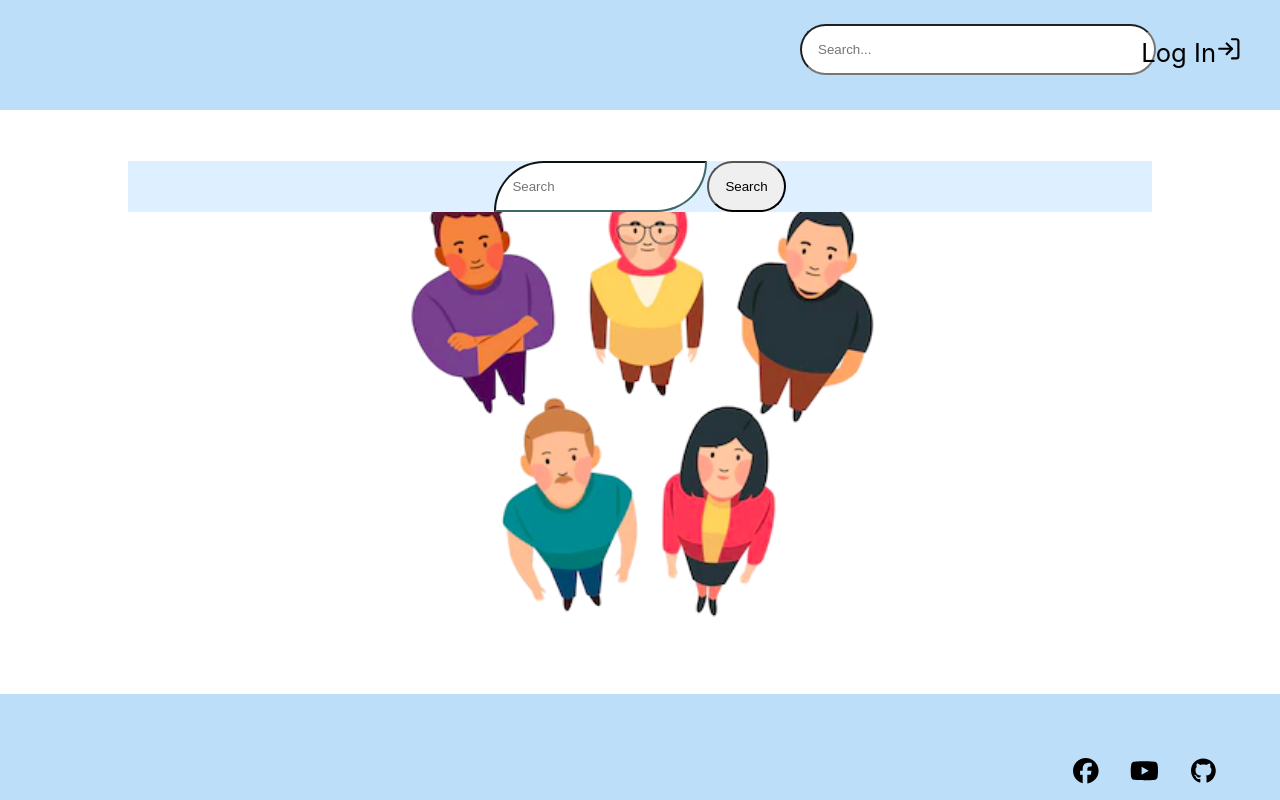
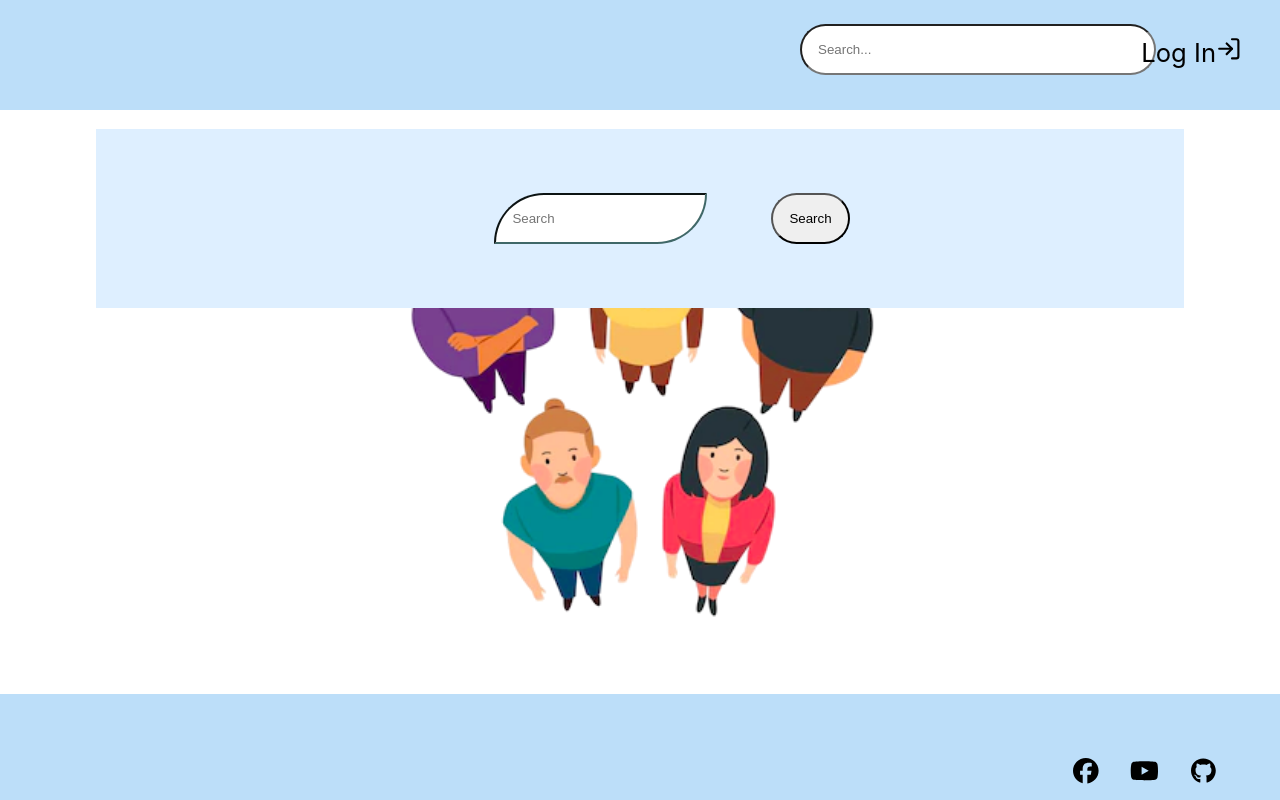
Before and after one commit to deutschify/frontend, a React (Vite) app in the folder zemosa/: page /dictionary in a window 1280 px wide. Built offline with nearby package versions, Linux system fonts and the light colour scheme; no server answers; some icons are missing.

Commit message:
dictionary-style-works

```diff
--- a/zemosa/src/App.scss
+++ b/zemosa/src/App.scss
@@ -17,7 +17,6 @@ $header-padding: 5rem;
     display: flex;
     height: $viewport-homepage;
     background: $background-content;
-
 }
 
 .footer {
@@ -66,8 +65,6 @@ $header-padding: 5rem;
 }
 .listIcon {
     padding: 0.4rem;
-    //      transform: translate(-50% +50%);
-    //  transition: transform 2s ease-in;
 }
 .ham-list {
     background-color: $background-form;
@@ -77,6 +74,11 @@ $header-padding: 5rem;
 }
 .ul-header a {
     text-decoration: none;
+}
+.footer-icon {
+    padding: $padding;
+    font-size: $font-size;
+    float: right;
 }
 //////////////////////////////////////
 //dic
@@ -90,9 +92,11 @@ $header-padding: 5rem;
     flex-direction: column;
     justify-content: center;
     background-color: $background-content;
-    margin: 8rem;
+
+    font-size: $font-size;
 
     #dic-input {
+        margin: 4rem;
         padding: 1rem;
         border-radius: 50px;
         border-bottom-left-radius: 0;
@@ -102,21 +106,9 @@ $header-padding: 5rem;
     #dic-button {
         padding: 1rem;
         border-radius: 50px;
-        // background-color: rgb(216, 183, 167);
     }
-    //  #dic-input:hover {
-    //     background-color: rgb(64, 104, 104);}
+}
 
-    // #dic-button:hover {
-    //     background-color: rgb(64, 104, 104);
-    //     color: rgb(255, 255, 255);
-    // }
-}
-.footer-icon{
-    padding:$padding;
-    font-size:$font-size;
-    float:right
-}
 // Omars Styling
 .slider {
     position: relative;
@@ -126,7 +118,7 @@ $header-padding: 5rem;
     align-items: center;
 
     .slideshow-images {
-        margin-top:9rem;
+        margin-top: 9rem;
         width: 1000px;
         height: 600px;
         border-radius: 10px;
```
